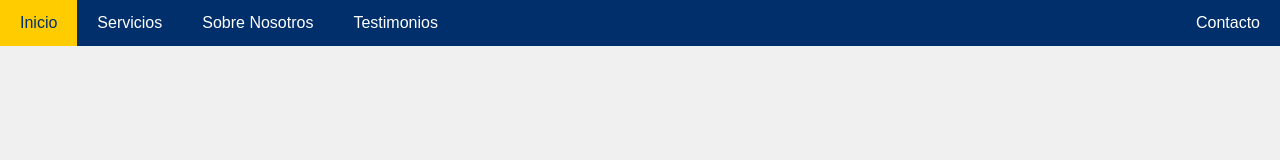
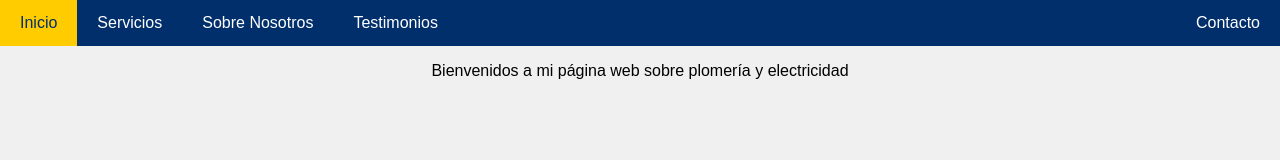
Before and after one commit to FRD31/Plomeria, a plain HTML site: page index.html in a window 1280 px wide. Drawn offline with Linux system fonts and the light colour scheme.

Commit message:
Update index.html

```diff
--- a/index.html
+++ b/index.html
@@ -23,5 +23,8 @@
             <li><a href="#contact">Contacto</a></li>
         </ul>
     </nav>
+    <center>
+    <p>Bienvenidos a mi página web sobre plomería y electricidad </p>
+    </center>
 </body>
 </html>
```
